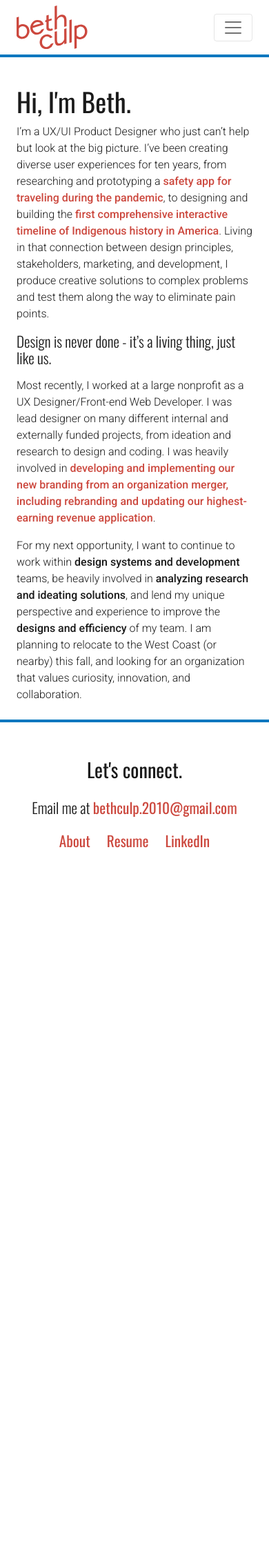
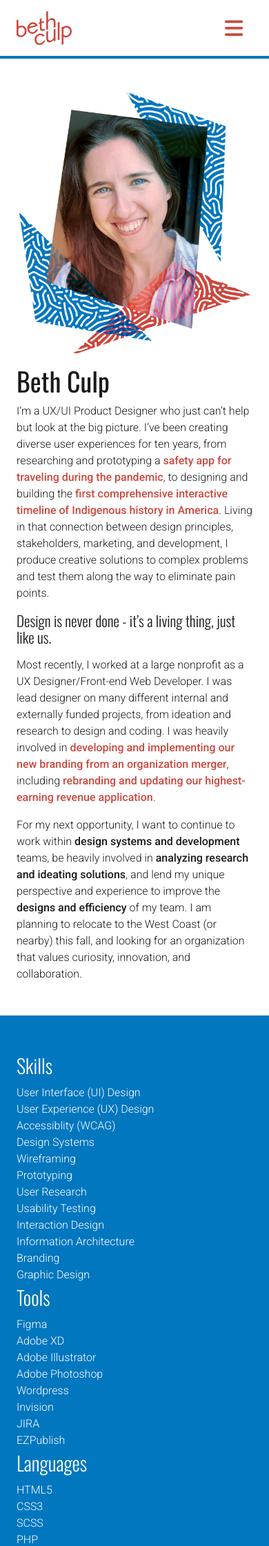
Before and after one commit to bethculp/portfolio_HW_20, a PHP site: page /about/index.php in a window 390 px wide. Shown: the top 2241 px of the page at 69% size. Before the commit the page ends 1229 px from the top, so only its background shows below. Run offline with PHP 8.4, Linux system fonts and the light colour scheme; some libraries are stand-ins or nearby versions.

Commit message:
about page and fixing responsive styles

```diff
--- a/about/index.php
+++ b/about/index.php
@@ -27,12 +27,12 @@
                     </div>
                     <div class="col-md-7">
                         <div class="content animate__animated animate__fadeInRight wow">
-                            <h1>Hi, I'm Beth.</h1>
-                            <p>I’m a UX/UI Product Designer who just can’t help but look at the big picture. I’ve been creating diverse user experiences for ten years, from researching and prototyping a <a href="../safetrips">safety app for traveling during the pandemic</a>, to designing and building the <a href=#">first comprehensive interactive timeline of Indigenous history in America</a>.  Living in that connection between design principles, stakeholders, marketing, and development, I produce creative solutions to complex problems and test them along the way to eliminate pain points.</p>
+                            <h1>Beth Culp</h1>
+                            <p>I’m a UX/UI Product Designer who just can’t help but look at the big picture. I’ve been creating diverse user experiences for ten years, from researching and prototyping a <a href="<?php echo $homelink; ?>/safetrips">safety app for traveling during the pandemic</a>, to designing and building the <a href="#">first comprehensive interactive timeline of Indigenous history in America</a>.  Living in that connection between design principles, stakeholders, marketing, and development, I produce creative solutions to complex problems and test them along the way to eliminate pain points.</p>
 
                             <p class="callout-md">Design is never done - it’s a living thing, just like us.</p>
 
-                            <p>Most recently, I worked at a large nonprofit as a UX Designer/Front-end Web Developer. I was lead designer on many different internal and externally funded projects, from ideation and research to design and coding. I was heavily involved in <a href="#">developing and implementing our new branding from an organization merger, including <a href="#">rebranding and updating our highest-earning revenue application</a>. </p>
+                            <p>Most recently, I worked at a large nonprofit as a UX Designer/Front-end Web Developer. I was lead designer on many different internal and externally funded projects, from ideation and research to design and coding. I was heavily involved in <a href="#">developing and implementing our new branding from an organization merger</a>, including <a href="#">rebranding and updating our highest-earning revenue application</a>. </p>
 
                             <p>For my next opportunity, I want to continue to work within <strong>design systems and development</strong> teams, be heavily involved in <strong>analyzing research and ideating solutions</strong>, and lend my unique perspective and experience to improve the <strong>designs and efficiency</strong> of my team. I am planning to relocate to the West Coast (or nearby) this fall, and looking for an organization that values curiosity, innovation, and collaboration.</p>
 
@@ -41,6 +41,54 @@
                 </div>
             </div>
         </section>
+        <section class="blue">
+            <div class="about-skills container">
+                <div>
+                    <h2>Skills</h2>
+                    <ul>
+                        <li>User Interface (UI) Design</li>
+                        <li>User Experience (UX) Design</li>
+                        <li>Accessiblity (WCAG)</li>
+                        <li>Design Systems</li>
+                        <li>Wireframing</li>
+                        <li>Prototyping</li>
+                        <li>User Research</li>
+                        <li>Usability Testing</li>
+                        <li>Interaction Design</li>
+                        <li>Information Architecture</li>
+                        <li>Branding</li>
+                        <li>Graphic Design</li>
+                    </ul>
+                </div>
+                <div>
+                    <h2>Tools</h2>
+                    <ul>
+                        <li>Figma</li>
+                        <li>Adobe XD</li>
+                        <li>Adobe Illustrator</li>
+                        <li>Adobe Photoshop</li>
+                        <li>Wordpress</li>
+                        <li>Invision</li>
+                        <li>JIRA</li>
+                        <li>EZPublish</li>
+                    </ul>
+                </div>
+                <div>
+                    <h2>Languages</h2>
+                    <ul>
+                        <li>HTML5</li>
+                        <li>CSS3</li>
+                        <li>SCSS</li>
+                        <li>PHP</li>
+                        <li>Javascript</li>
+                        <li>Bootstrap</li>
+                        <li>Git</li>
+                        <li>Agile Methodology</li>
+                    </ul>
+                </div>
+            </div>
+        </section>
+
 
 
 
--- a/inc/header.php
+++ b/inc/header.php
@@ -1,12 +1,13 @@
 
 <?php
-$homelink = 'new';
+$homelink = 'http://192.168.64.2/portfolio_HW_20';
 ?>
 
    <header>
-        <div class="container">
+            <nav class="navbar navbar-expand-md navbar-light">
+                <div class="container-fluid">
                         <div id="logo">
-                <a href="/<?php echo $homelink; ?>/">
+                        <a href="<?php echo $homelink; ?>" class="navbar-brand">
                             <svg id="Layer_1" data-name="Layer 1" xmlns="http://www.w3.org/2000/svg" viewBox="0 0 845.01 520.4" aria-labelledby="logoTitle logoDesc" role="img">
                                 <title id="logoTitle">Beth Culp</title>
                                 <desc id="logoDesc">Logo for UX/UI Designer Beth Culp</desc>
@@ -14,33 +15,20 @@ $homelink = 'new';
                             </svg>
                         </a>
                     </div>
-            <nav class="navbar navbar-expand-md navbar-light">
-                <button class="navbar-toggler" type="button" data-bs-toggle="collapse" data-bs-target="#navbarSupportedContent" aria-controls="navbarSupportedContent" aria-expanded="false" aria-label="Toggle navigation">
-                    <span class="navbar-toggler-icon"></span>
+                    <button class="navbar-toggler" type="button" data-bs-toggle="collapse" data-bs-target="#navbarNavAltMarkup" aria-controls="navbarNavAltMarkup" aria-expanded="false" aria-label="Toggle navigation">
+                        <span class="navbar-toggler-icon"><i class="fas fa-bars"></i></span>
                     </button>
-                <div class="collapse navbar-collapse" id="navbarSupportedContent">
-                    <ul class="navbar-nav">
-                        <li class="nav-item">
-                            <a class="dropdown-toggle" href="#" role="button" id="dropdownMenuLink" data-bs-toggle="dropdown" aria-expanded="false">
-                                    Work
-                            </a>
+                    <div class="collapse navbar-collapse justify-content-end" id="navbarNavAltMarkup">
 
-                            <ul class="dropdown-menu" aria-labelledby="dropdownMenuLink">
-                                <li><a class="dropdown-item" href="/../<?php echo $homelink; ?>/safetrips/">SafeTrips Mobile Prototype</a></li>
-                                <!-- <li><a class="dropdown-item" href="#">Another action</a></li>
-                                <li><a class="dropdown-item" href="#">Something else here</a></li> -->
-                            </ul>
-                        </li>
-                        <li class="nav-item">
-                            <a href="/../<?php echo $homelink; ?>/about">About</a>
-                        </li>
-                        <li class="nav-item">
-                            <a href="../resume">Resume</a>
-                        </li>
-                        <li class="nav-item">
-                            <a href="../contact">Contact</a>
-                        </li>
-                    </ul>
+                        <div class="navbar-nav align-items-center">
+                            <a class="nav-link" href="<?php echo $homelink; ?>/#work">Work</a>
+                            <a class="nav-link" href="<?php echo $homelink; ?>/about">About</a>
+                            <a class="nav-link" href="#">Resume</a>
+                            <a class="nav-link" href="#"><i class="fab fa-linkedin"></i> LinkedIn</a>
                         </div>
+
+                    </div>
+                </div>
+
             </nav>
     </header>
--- a/index.php
+++ b/index.php
@@ -25,7 +25,7 @@
                     <h1>UX/UI Product Designer</h1>
                     <h2>with over 10 years of experience producing accessible, creative and ethical solutions</h2>
                     <div class="buttons">
-                        <a href="/about" class="btn" aria-label="Learn more about Beth Culp">Learn more</a>
+                        <a href="<?php echo $homelink; ?>/about" class="btn" aria-label="Learn more about Beth Culp">Learn more</a>
                         <!-- <a href="/resume" class="btn">Resume</a> -->
                     </div>
                 </div>
@@ -61,9 +61,9 @@
                 <!-- <a href="/about" class="btn" aria-label="Learn more about my skills">Learn More</a> -->
             </div>
         </section>
-        <section class="work web">
+        <section class="work web" id="work">
             <div class="container">
-                <h1>Projects</h1>
+                <h1>My Work</h1>
                 <article id="safetrips">
                     <div class="image">
                     <a href="../<?php echo $homelink; ?>/safetrips/index.html">
--- a/safetrips/index.php
+++ b/safetrips/index.php
@@ -59,7 +59,7 @@
             <div class="container-lg">
                 <div class="row d-flex align-items-center py-3 py-md-4">
 
-                    <div class="col-sm-7">
+                    <div class="col-md-7">
                         <h2>Project Overview</h2>
 
                         <h3>The Problem</h3>
@@ -72,7 +72,7 @@
                         <p>I dove head first into the user research for this project, which was an exciting challenge. I wanted to create something that spoke to our unique time in history, when the entire world was living in new circumstances due to the pandemic. This made for interesting interviews and conversations about how to approach the research with my partner. I also was new to Figma, and this project deepened my knowledge of how the functionality overlaps and differs from XD.</p>
 
                     </div>
-                    <div class="col-sm-5">
+                    <div class="col-md-5 d-none d-md-block">
                         <img src="images/cover-photo.jpg">
                     </div>
                 </div>
@@ -542,7 +542,7 @@
         <section class="conclusion blue">
             <div class="container-lg">
                 <div class="row d-flex align-items-center">
-                    <div class="col-md-4">
+                    <div class="col-md-4 text-center">
 
                         <div class="image wow animate__animated animate__fadeInLeft">
                             <a title="View Mid-Fidelity Prototype" target="_blank" href="https://www.figma.com/proto/ADsutBpAfzLNZijlX5l1jB/SafeTrips-IOS?node-id=6%3A95&viewport=62%2C1224%2C1&scaling=scale-down&hide-ui=1">
--- a/styles/_mixins.scss
+++ b/styles/_mixins.scss
@@ -110,15 +110,17 @@
     @include breakpoint(xl){
         @include sm-font-size();
     }
-
 }
 
-// @mixin heading-xs{
-//     @include body-font-size();
-//     @include breakpoint(lg){
-//         @include xs-font-size();
-//     }
-// }
+@mixin nav-size{
+    @include xl-font-size();
+    @include breakpoint(lg){
+        @include md-font-size();
+    }
+    @include breakpoint(xl){
+        @include lg-font-size();
+    }
+}
 
 @mixin body-text{
     @include body-font-size();
--- a/styles/styles.css
+++ b/styles/styles.css
@@ -181,11 +181,11 @@ figcaption {
 
 *[class*='container'] {
   margin: 0 auto;
-  padding: 1.5rem; }
+  padding: 3rem 1.5rem; }
   @media (min-width: 576px) {
     *[class*='container'] {
       padding: 3rem; } }
-  @media (min-width: 768px) {
+  @media (min-width: 992px) {
     *[class*='container'] {
       padding: 6rem 3rem; } }
   *[class*='container'] h1:first-of-type {
@@ -209,35 +209,46 @@ div[class*='col-sm-'] + div[class*='col-sm'] {
 header {
   border-bottom: 0.25rem solid #0177BF;
   /*MOBILE NAV*/ }
-  header .container {
-    display: flex;
-    align-items: center;
+  header .container-fluid {
     padding: 0.5rem 1.5rem; }
   header #logo {
-    width: 30%; }
+    width: 5rem; }
     @media (min-width: 576px) {
       header #logo {
-        width: 12%; } }
+        width: 6.5rem; } }
+    @media (min-width: 768px) {
+      header #logo {
+        width: 8rem; } }
     header #logo svg {
       fill: #CC483E;
       transition: fill ease 0.65s; }
       header #logo svg:hover {
         fill: #0177BF; }
-  header nav {
-    margin-left: auto;
-    display: flex;
-    justify-content: space-between; }
-    header nav a {
-      font-size: 1.333rem;
-      line-height: 1.5rem;
-      font-family: "Oswald", sans-serif; }
-      @media (min-width: 1200px) {
-        header nav a {
-          font-size: 1.777rem;
-          line-height: 2.5rem; } }
+  header .navbar-light .navbar-nav .nav-link {
+    color: #CC483E; }
+    header .navbar-light .navbar-nav .nav-link:hover {
+      color: #0177BF; }
+  header .navbar-light .navbar-toggler {
+    border: none;
+    color: #CC483E; }
+    header .navbar-light .navbar-toggler .fas {
+      font-size: 150%; }
+  header .navbar-light .navbar-toggler-icon {
+    background-image: none; }
+  header .navbar-nav a {
+    font-size: 2.369rem;
+    line-height: 3rem;
+    font-family: "Oswald", sans-serif; }
     @media (min-width: 768px) {
-      header nav li + li {
-        margin-left: 1.5rem; } }
+      header .navbar-nav a {
+        font-size: 1.333rem;
+        line-height: 1.5rem; }
+        header .navbar-nav a + a {
+          margin-left: 1.5rem; } }
+  @media (min-width: 768px) and (min-width: 1200px) {
+    header .navbar-nav a {
+      font-size: 1.777rem;
+      line-height: 2.5rem; } }
 
 /*HERO*/
 section.hero {
@@ -315,17 +326,26 @@ section.hero {
     justify-content: center; }
     section.hero .buttons * + * {
       margin-left: 1rem; }
-    @media (min-width: 768px) {
+    @media (min-width: 576px) {
       section.hero .buttons {
         justify-content: flex-start; } }
   section.hero .image {
-    display: none;
     text-align: center; }
-    @media (min-width: 768px) {
-      section.hero .image {
-        display: block; } }
+    section.hero .image img {
+      max-width: 100%;
+      margin: 0 auto; }
   section.hero.home h1 + h2 {
     margin-top: 0; }
+  section.hero.home .content {
+    margin-top: 0; }
+  section.hero.home .image {
+    display: none; }
+    @media (min-width: 576px) {
+      section.hero.home .image {
+        display: block; } }
+  section.hero.about .image img {
+    width: 100%;
+    max-width: 420px; }
   section.hero.case-study h1 {
     font-weight: 600; }
   section.hero.case-study ul.details:before {
--- a/styles/styles.scss
+++ b/styles/styles.scss
@@ -138,11 +138,11 @@ figcaption{
 
 *[class*='container']{
     margin:0 auto;
-    padding:$space-lg;
+    padding:$space-xl $space-lg;
     @include breakpoint(sm){
         padding:$space-xl;
     }
-    @include breakpoint(md){
+    @include breakpoint(lg){
         padding:$space-xxl $space-xl;
     }
     h1:first-of-type{
@@ -177,15 +177,16 @@ div[class*='col-sm-']{
 /*HEADER*/
 header{
     border-bottom:$blue-border;
-    .container{
-        display:flex;
-        align-items:center;
+    .container-fluid{
         padding:$space-sm $space-lg;
     }
     #logo{
-        width:30%;
+        width:5rem;
         @include breakpoint(sm){
-            width:12%;
+            width:6.5rem;
+        }
+        @include breakpoint(md){
+            width:8rem;
         }
         svg{
             fill:$red;
@@ -195,21 +196,41 @@ header{
             }
         }
     }
-    nav{
-        margin-left:auto;
-        display:flex;
-        justify-content: space-between;
+    .navbar-light {
+        .navbar-nav .nav-link{
+            color:$red;
+            &:hover{
+                color:$blue;
+            }
+        }
+        .navbar-toggler{
+            border:none;
+            color:$red;
+            .fas{
+                font-size:150%;
+            }
+        }
+        .navbar-toggler-icon{
+            background-image: none;
+        }
+    }
+    .navbar-nav{
+        // @include breakpoint(md){
+        //     justify-content: space-between;
+        //     align-items:flex-end;
+        // }
         a{
-            @include heading-sm;
+
+            @include md-font-size;
             font-family:$primary-font;
-        }
-        li{
             @include breakpoint(md){
-                + li{
+                + a{
                     margin-left:$space-lg;
                 }
+                @include heading-sm;
             }
         }
+
     }
     /*MOBILE NAV*/
 
@@ -251,23 +272,42 @@ section.hero{
         * + *{
             margin-left:$space-md;
         }
-        @include breakpoint(md){
+        @include breakpoint(sm){
             justify-content: flex-start;
         }
     }
     .image{
-        display:none;
         text-align: center;
-        @include breakpoint(md){
-            display:block;
+        img{
+            max-width:100%;
+            margin:0 auto;
         }
+        // @include breakpoint(md){
+        //     display:block;
+        // }
 
     }
     &.home{
         h1 + h2{
             margin-top:0;
         }
-
+        .content{
+            margin-top:0;
+        }
+        .image{
+            display:none;
+            @include breakpoint(sm){
+                display:block;
+            }
+        }
+    }
+    &.about{
+        .image{
+            img{
+                width:100%;
+                max-width:420px;
+            }
+        }
     }
     &.case-study{
         h1{
@@ -297,7 +337,7 @@ section.skills,
 section.work{
     *[class*='container'] > h1{
         text-align:center;
-        @include heading-lg;
+        @include heading-xl;
         @include breakpoint(md){
             padding-bottom:$space-lg;
         }
@@ -317,6 +357,12 @@ section.skills{
         grid-template-rows: repeat(4, auto);
         gap: $space-xl;
         transition:all .5s ease;
+        @include breakpoint(md){
+            row-gap: $space-lg;
+        }
+        @include breakpoint(xl){
+            gap: $space-xl;
+        }
     }
     .skill{
         display:block;
@@ -391,7 +437,7 @@ section.skills{
 section.work{
     border-bottom: $blue-border;
     article{
-        @include layout(50%);
+        @include layout(50%, md);
         margin-top:$space-xl;
         padding-bottom:$space-xl;
         h1{
@@ -411,13 +457,7 @@ section.work{
         .content{
             * + *{
                 margin-top:$space-lg;
-            }
-            padding-top:$space-md;
-            margin-bottom:$space-md;
-            @include breakpoint(md){
-                padding-top:0;
-            }
-        }
+            }        }
         @include breakpoint(md){
             &:nth-of-type(2n){
                 & > *:first-child{
```
Also changed, not shown: other parts of styles/styles.css (+16 -16 lines), 1 other file. Lines whose indentation alone changed are shown as unchanged.
